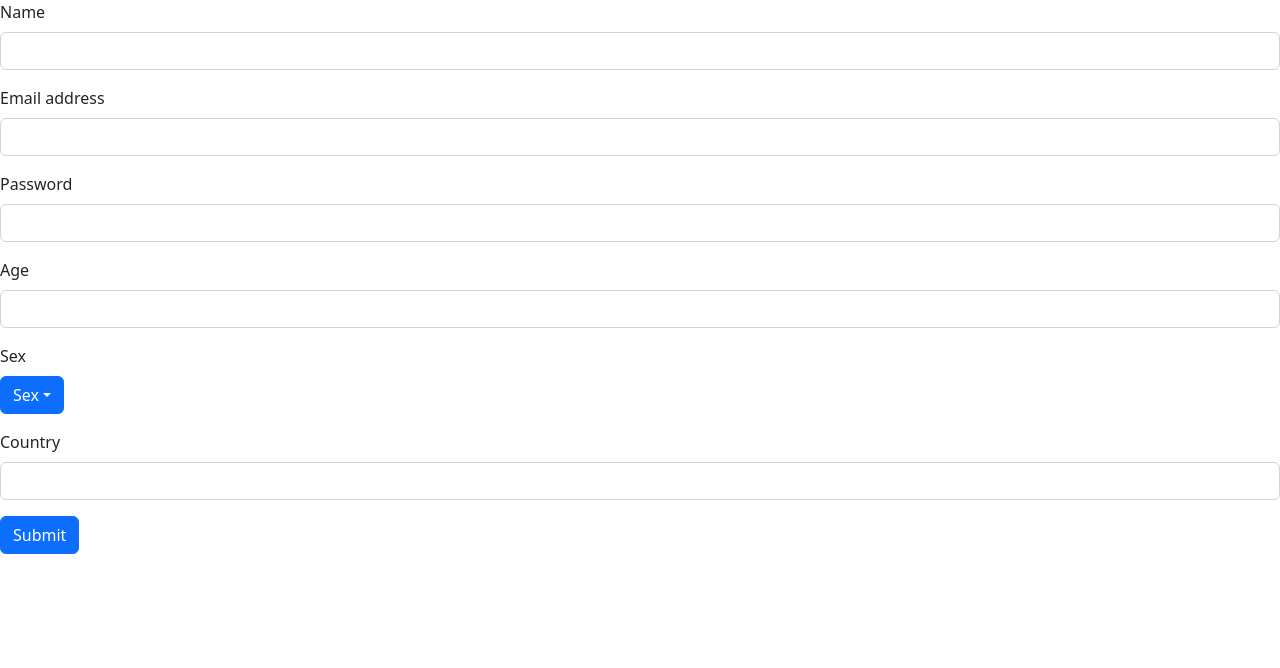
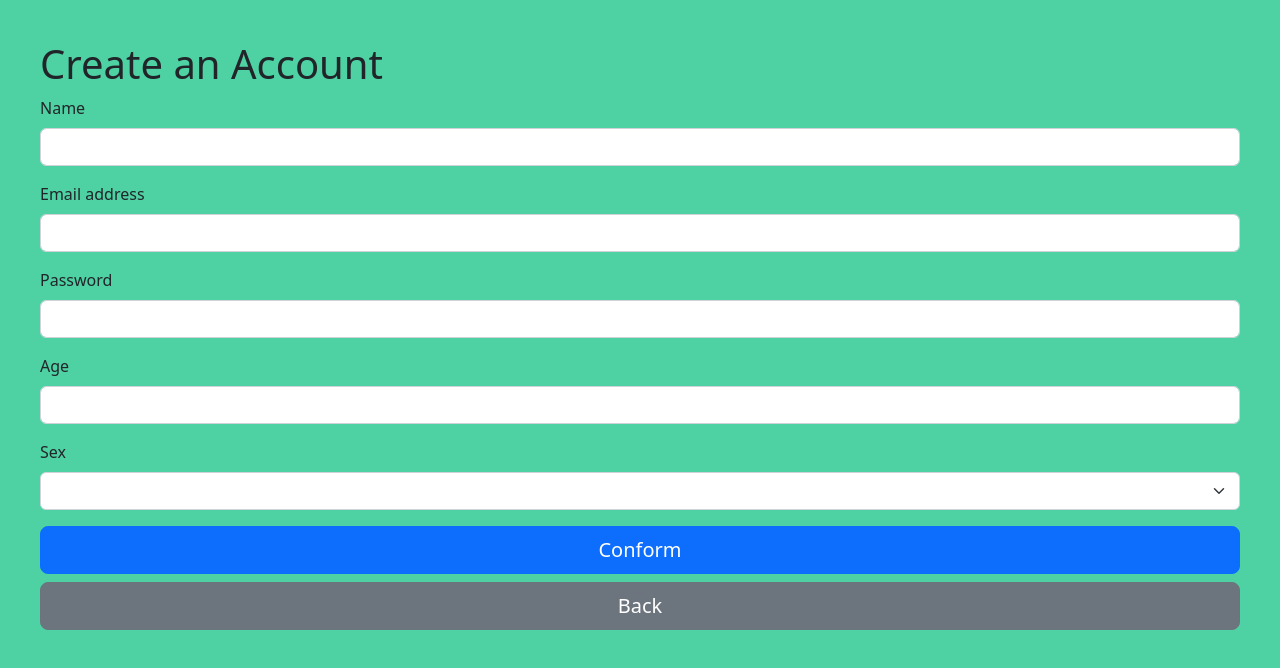
Before and after one commit to RinKokubo/solution-challenge-team-1, a React (Create React App) app: page /create_account in a window 1280 px wide. Shown: the top 668 px of the page. Built offline with nearby package versions, Linux system fonts and the light colour scheme; the HTML template or start-up script is replaced by a standard one.

Commit message:
fix design

```diff
--- a/src/components/Confirm.js
+++ b/src/components/Confirm.js
@@ -1,34 +1,72 @@
 import React, {useEffect, useState} from 'react'
 import Button from 'react-bootstrap/Button';
-import Form from 'react-bootstrap/Form';
 import 'bootstrap/dist/css/bootstrap.css';
 import { auth } from '../firebase';
 import { createUserWithEmailAndPassword } from "firebase/auth";
 import { useNavigate } from 'react-router-dom';
-import Dropdown from 'react-bootstrap/Dropdown';
-import DropdownButton from 'react-bootstrap/DropdownButton';
 import { useLocation } from 'react-router-dom';
+import Table from 'react-bootstrap/Table';
+import { collection, addDoc } from 'firebase/firestore';
+import { db } from '../firebase';
 
 const Confirm = () => {
 
   const location = useLocation();
   const navigate = useNavigate();
-  const { email,password } = location.state;
-  console.log(email, password);
+  const { name,email,password,age,sex } = location.state;
 
-  useEffect(() => {
+  const createAccount = () => {
     createUserWithEmailAndPassword(auth,email, password)
       .then((userCredential) => {
+        // Store user info
+        const userCollectionRef = collection(db, 'users');
+        return addDoc(userCollectionRef, {
+          name: name,
+          age: age,
+          sex: sex,
+        });
+      }).then(() => {
         navigate('/sign_in');
       }).catch((error) => {
         const errorCode = error.code;
         const errorMessage = error.message;
         console.log(errorCode, errorMessage);
+        alert("すでにメールアドレスが使用されているか、入力にエラーがあります。");
       });
-  }, []);
+  }
 
   return (
-    <p>hello</p>
+    <div className="p-10 bg-[#4ed1a3] min-h-screen">
+      <h1>Create an Account</h1>
+      <Table striped bordered hover>
+      <tbody>
+        <tr>
+          <td>Name</td>
+          <td>{name}</td>
+        </tr>
+        <tr>
+          <td>Email</td>
+          <td>{email}</td>
+        </tr>
+        <tr>
+          <td>Age</td>
+          <td>{age}</td>
+        </tr>
+        <tr>
+          <td>Sex</td>
+          <td>{sex}</td>
+        </tr>
+      </tbody>
+      </Table>
+      <div className="d-grid gap-2">
+        <Button variant="primary" size="lg" onClick={createAccount}>
+          Create an Account
+        </Button>
+        <Button variant="secondary" size="lg" onClick={()=> navigate(-1)}>
+          Back
+        </Button>
+      </div>
+    </div>
   )
 }
 
--- a/src/components/CreateAccount.js
+++ b/src/components/CreateAccount.js
@@ -3,10 +3,7 @@ import Button from 'react-bootstrap/Button';
 import Form from 'react-bootstrap/Form';
 import 'bootstrap/dist/css/bootstrap.css';
 import { auth } from '../firebase';
-import { createUserWithEmailAndPassword } from "firebase/auth";
 import { useNavigate } from 'react-router-dom';
-import Dropdown from 'react-bootstrap/Dropdown';
-import DropdownButton from 'react-bootstrap/DropdownButton';
 
 const CreateAccount = () => {
 
@@ -14,13 +11,14 @@ const CreateAccount = () => {
 
   const handleSubmit = (event) => {
     event.preventDefault();
-    const { email, password } = event.target.elements;
+    const { name, email, password, age, sex } = event.target.elements;
     console.log(email.value, password.value);
-    navigate('/create_account/confirm', {state: {email: email.value, password: password.value}});
+    navigate('/create_account/confirm', {state: {name:name.value, email:email.value, password:password.value, age:age.value, sex:sex.value}});
   };
 
   return (
-    <Form onSubmit={handleSubmit}>
+      <Form onSubmit={handleSubmit} className="p-10 bg-[#4ed1a3] min-h-screen">
+      <h1>Create an Account</h1>
       <Form.Group className="mb-3" controlId="formName">
         <Form.Label>Name</Form.Label>
         <Form.Control name= "name" type="text" placeholder="" />
@@ -39,19 +37,21 @@ const CreateAccount = () => {
       </Form.Group>
       <Form.Group className="mb-3" controlId="formSex">
         <Form.Label>Sex</Form.Label>
-        <DropdownButton id="sex" title="Sex">
-          <Dropdown.Item href="#/action-1">Male</Dropdown.Item>
-          <Dropdown.Item href="#/action-2">Female</Dropdown.Item>
-          <Dropdown.Item href="#/action-3">Ohter</Dropdown.Item>
-        </DropdownButton>
+        <Form.Select name="sex" aria-label="Default select example">
+          <option></option>
+          <option value="Male">Male</option>
+          <option value="Female">Female</option>
+          <option value="Other">Other</option>
+        </Form.Select>
       </Form.Group>
-      <Form.Group className="mb-3" controlId="formCountry">
-        <Form.Label>Country</Form.Label>
-        <Form.Control name= "country" type="text" placeholder="" />
-      </Form.Group>
-      <Button variant="primary" type="submit">
-        Submit
-      </Button>
+      <div className="d-grid gap-2">
+        <Button variant="primary" size="lg" type="submit">
+          Conform
+        </Button>
+        <Button variant="secondary" size="lg" onClick={()=> navigate(-1)}>
+          Back
+        </Button>
+      </div>
     </Form>
   )
 }
--- a/src/components/SignIn.js
+++ b/src/components/SignIn.js
@@ -26,7 +26,8 @@ const SignIn = () => {
   };
 
   return (
-    <Form onSubmit={handleSubmit}>
+    <Form onSubmit={handleSubmit} className="p-10 bg-[#4ed1a3] min-h-screen">
+      <h1>Sign In</h1>
       <Form.Group className="mb-3" controlId="formBasicEmail">
         <Form.Label>Email address</Form.Label>
         <Form.Control name= "email" type="email" placeholder="Enter email" />
@@ -35,9 +36,14 @@ const SignIn = () => {
         <Form.Label>Password</Form.Label>
         <Form.Control name= "password" type="password" placeholder="Password" />
       </Form.Group>
-      <Button variant="primary" type="submit">
-        Submit
-      </Button>
+      <div className="d-grid gap-2">
+        <Button variant="primary" size="lg" type="submit">
+          Sign in
+        </Button>
+        <Button variant="secondary" size="lg" onClick={()=> navigate(-1)}>
+          Back
+        </Button>
+      </div>
     </Form>
   )
 }
```
